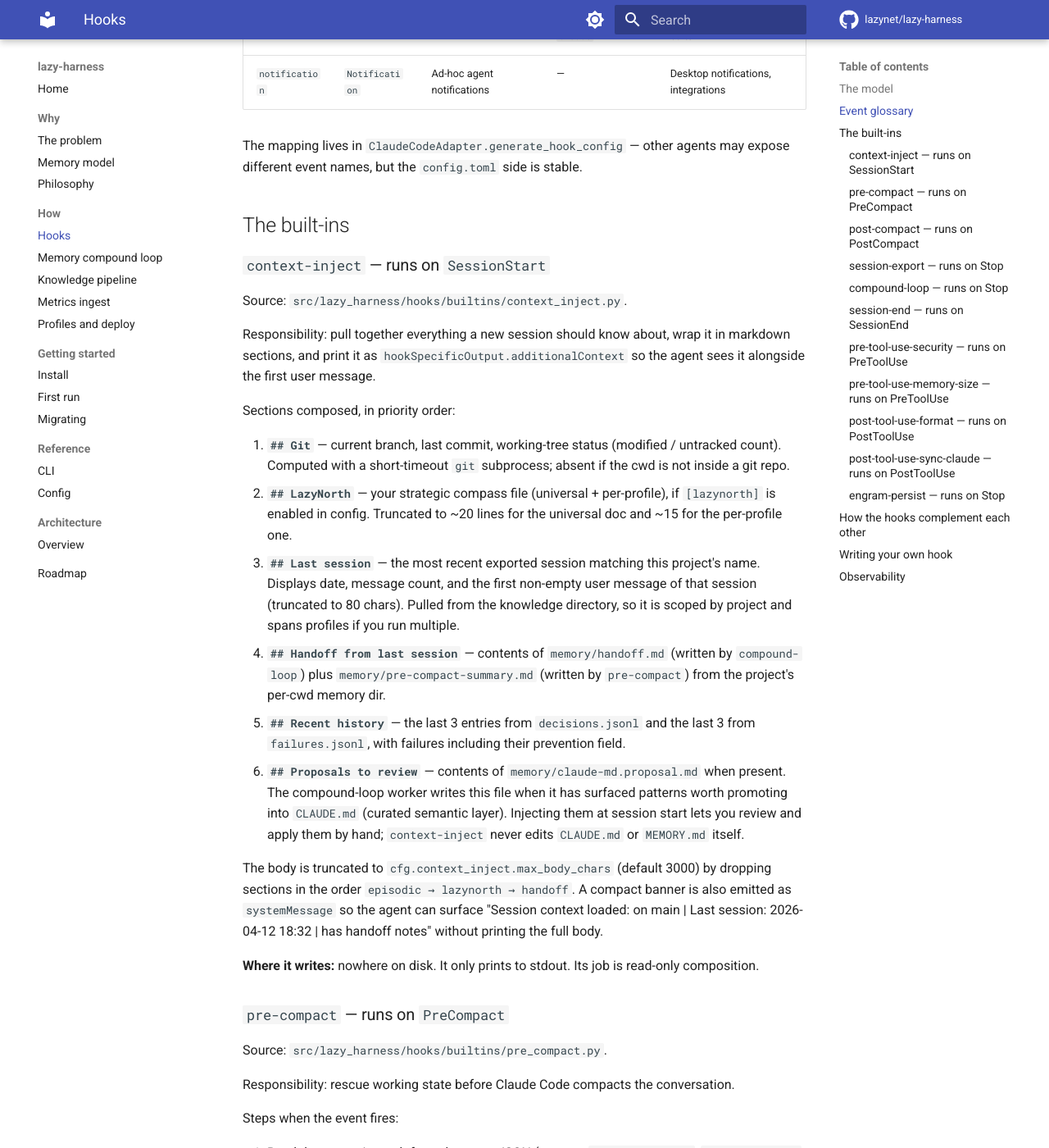
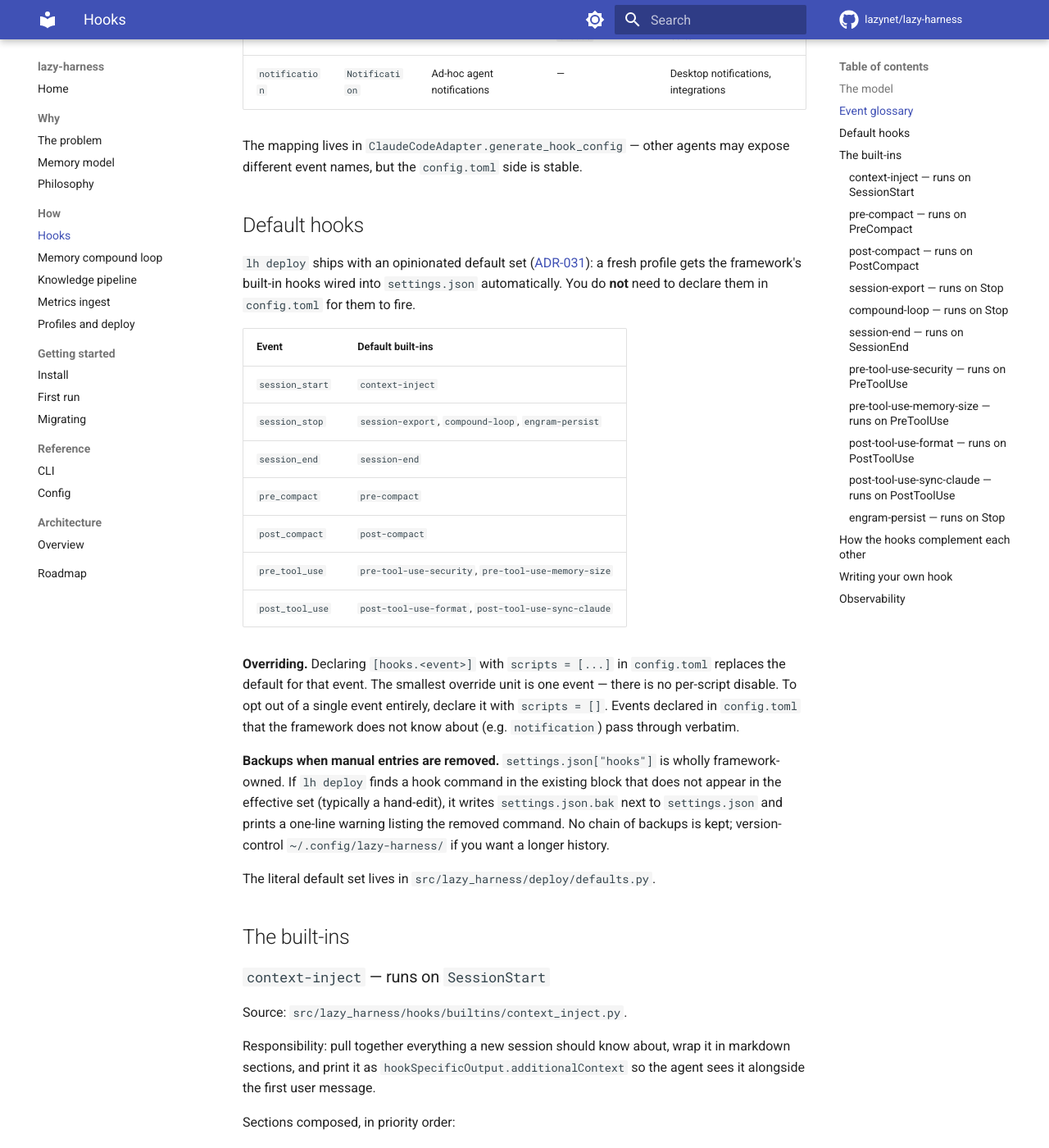
Before and after one commit to lazynet/lazy-harness, an MkDocs documentation site: the page built from docs/how/hooks.md, in a window 1280 px wide and 1400 px high, scrolled down 1982 px. Shown: the whole window at 82% size. Built offline with MkDocs 1.6.1 and Material for MkDocs 9.7.7, drawn with Linux system fonts in a browser that asks for light colours; comment, search, counter and statistics services are not loaded.

Commit message:
docs: ADR-031, how-page section, and template comment for default hooks

```diff
--- a/docs/how/hooks.md
+++ b/docs/how/hooks.md
@@ -50,6 +50,26 @@ scripts = ["post-compact"]
 | `notification` | `Notification` | Ad-hoc agent notifications | — | Desktop notifications, integrations |
 
 The mapping lives in `ClaudeCodeAdapter.generate_hook_config` — other agents may expose different event names, but the `config.toml` side is stable.
+
+## Default hooks
+
+`lh deploy` ships with an opinionated default set ([ADR-031](https://github.com/lazynet/lazy-harness/blob/main/specs/adrs/031-default-hooks-merge.md)): a fresh profile gets the framework's built-in hooks wired into `settings.json` automatically. You do **not** need to declare them in `config.toml` for them to fire.
+
+| Event | Default built-ins |
+|---|---|
+| `session_start` | `context-inject` |
+| `session_stop` | `session-export`, `compound-loop`, `engram-persist` |
+| `session_end` | `session-end` |
+| `pre_compact` | `pre-compact` |
+| `post_compact` | `post-compact` |
+| `pre_tool_use` | `pre-tool-use-security`, `pre-tool-use-memory-size` |
+| `post_tool_use` | `post-tool-use-format`, `post-tool-use-sync-claude` |
+
+**Overriding.** Declaring `[hooks.<event>]` with `scripts = [...]` in `config.toml` replaces the default for that event. The smallest override unit is one event — there is no per-script disable. To opt out of a single event entirely, declare it with `scripts = []`. Events declared in `config.toml` that the framework does not know about (e.g. `notification`) pass through verbatim.
+
+**Backups when manual entries are removed.** `settings.json["hooks"]` is wholly framework-owned. If `lh deploy` finds a hook command in the existing block that does not appear in the effective set (typically a hand-edit), it writes `settings.json.bak` next to `settings.json` and prints a one-line warning listing the removed command. No chain of backups is kept; version-control `~/.config/lazy-harness/` if you want a longer history.
+
+The literal default set lives in `src/lazy_harness/deploy/defaults.py`.
 
 ## The built-ins
 
```
Also changed, not shown: specs/adrs/031-default-hooks-merge.md (added, +109 -0 lines), specs/backlog.md (+1 -16 lines), 1 other file.
